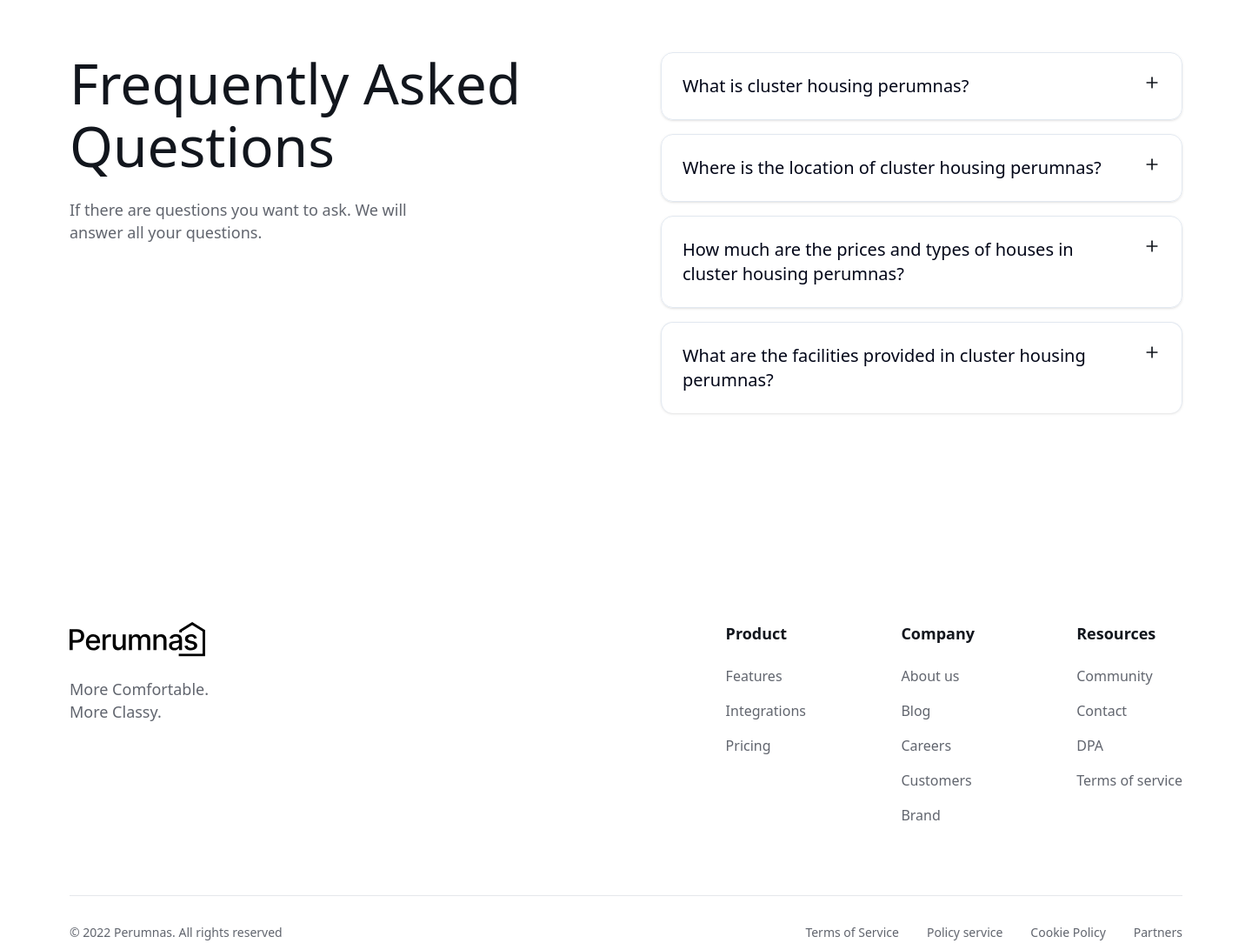
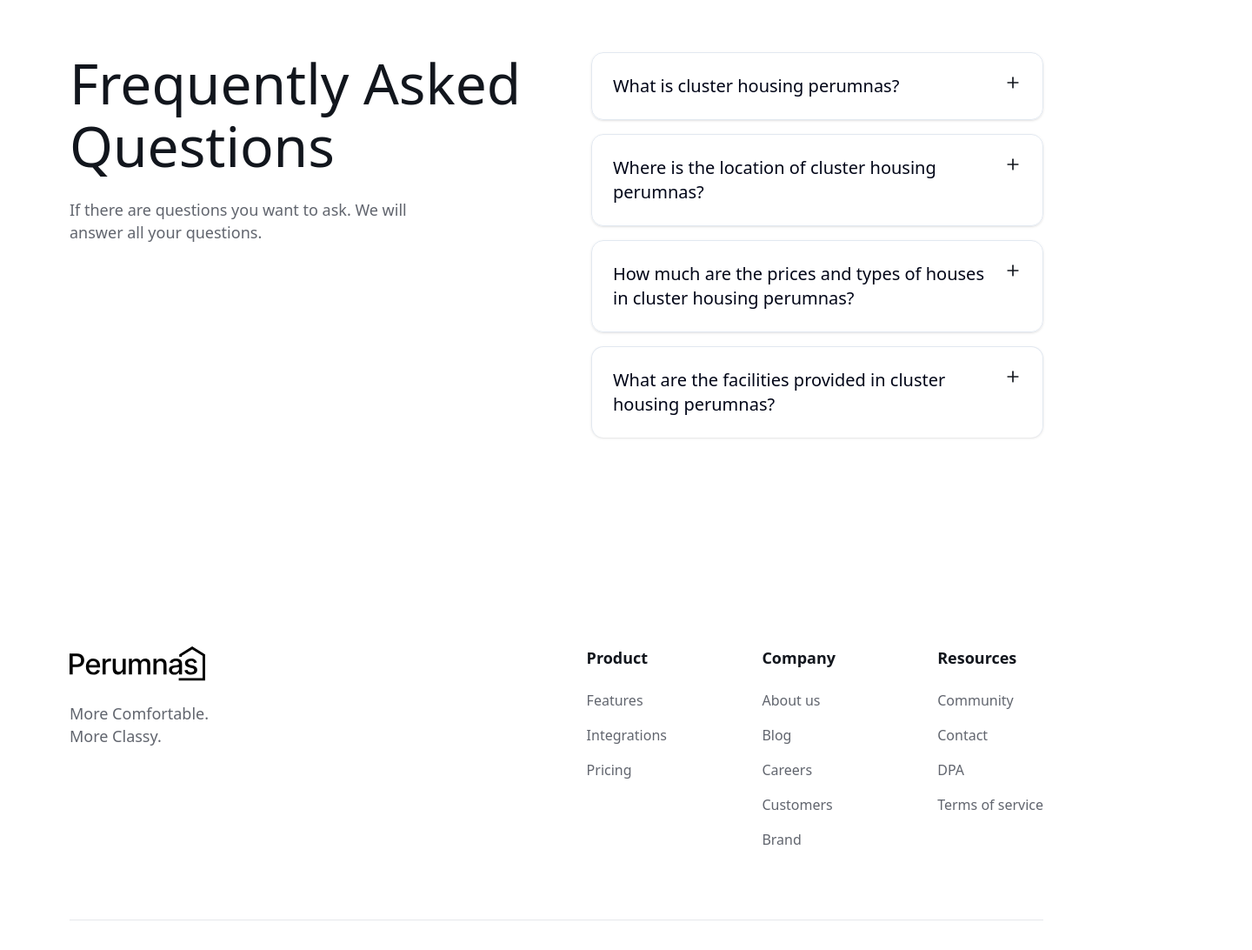
Before and after one commit to shikhar9350sharma/Digital, a Next.js app: page / in a window 1280 px wide. Shown: the part 3949-5041 px from the top of the page at 87% size, 1440 px wide, since content can reach past the window. Built offline with nearby package versions, Linux system fonts and the light colour scheme.

Commit message:
adjustment in components

```diff
--- a/components/FaqSection.js
+++ b/components/FaqSection.js
@@ -9,7 +9,7 @@ import {
 
 const FaqSection = () => {
   return (
-    <section className="w-93.75 h-auto flex flex-col gap-15 pt-15 px-5 pb-15 mx-auto md:w-360 md:h-auto md:flex-row md:items-start md:gap-20 md:pt-30 md:px-20 md:pb-30
+    <section className="w-93.75 h-auto flex flex-col gap-15 pt-15 px-5 pb-15 mx-auto md:w-full md:h-auto md:flex-row md:items-start md:gap-20 md:pt-30 md:px-20 md:pb-30
     ">
 
       {/* Left Column */}
--- a/components/Footer.js
+++ b/components/Footer.js
@@ -3,7 +3,7 @@ import Link from 'next/link'
 
 const Footer = () => {
   return (
-    <footer className='w-93.75 h-auto flex flex-col pt-15 px-5 pb-5 mx-auto bg-white md:w-360 md:pt-30 md:px-20 md:pb-10
+    <footer className='w-93.75 h-auto flex flex-col pt-15 px-5 pb-5 mx-auto bg-white md:w-full md:pt-30 md:px-20 md:pb-10
     '>
         <div className='flex flex-col gap-12 md:flex-row md:justify-between md:gap-20 mb-15 md:mb-20'>
 
```
